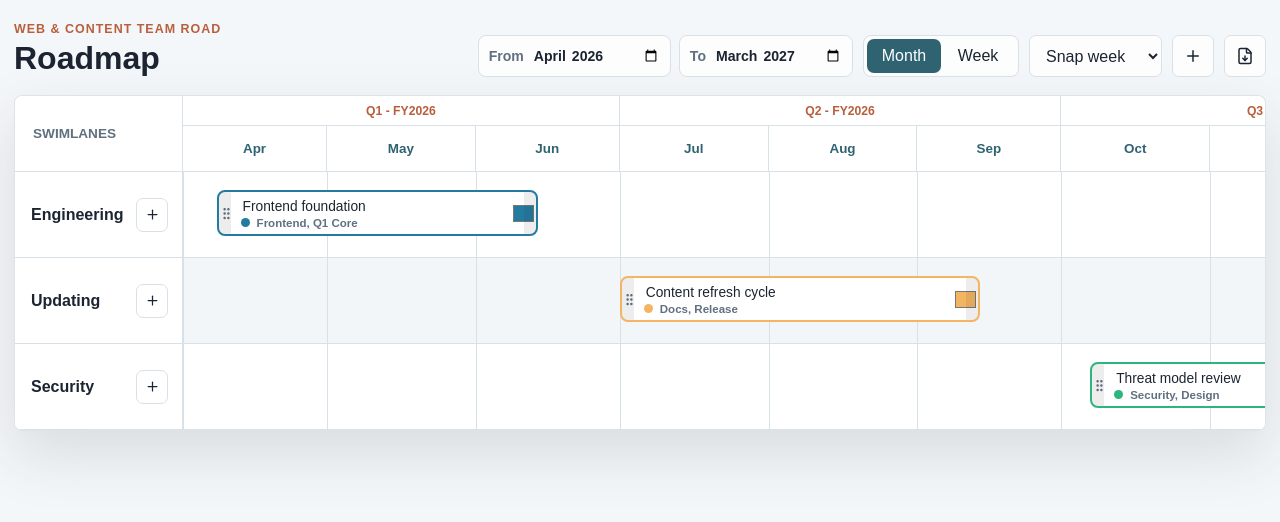
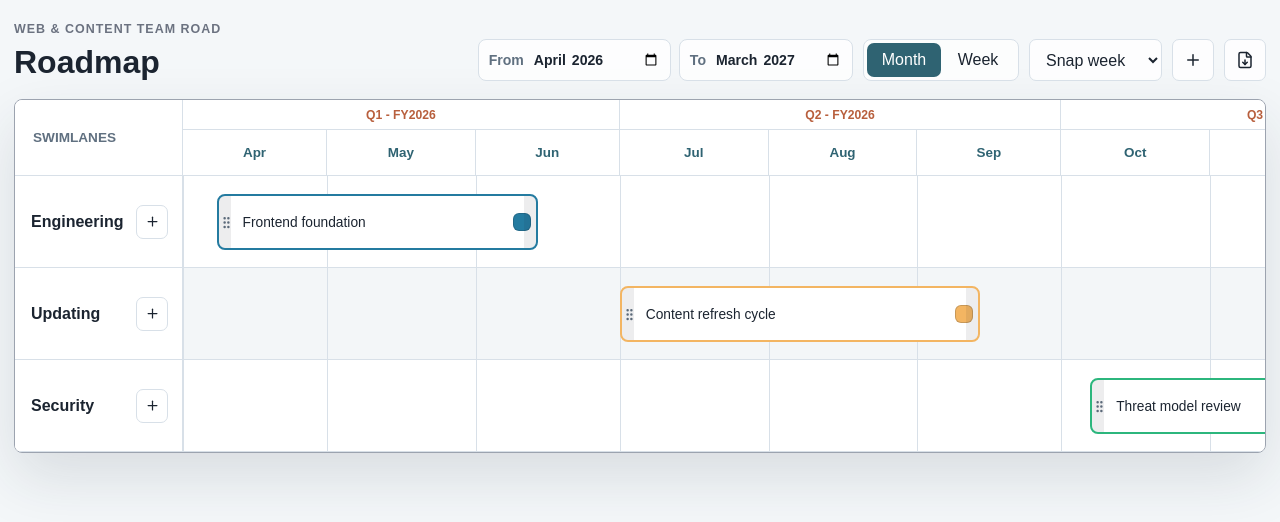
Before and after one commit to s-a-faruque/onroadmap, a React (Vite) app: page / in a window 1280 px wide. Shown: the top 522 px of the page. Built offline with nearby package versions, Linux system fonts and the light colour scheme; a web font is replaced by a local one.

Commit message:
remove sublabel of task and fix pdf

```diff
--- a/src/App.tsx
+++ b/src/App.tsx
@@ -18,7 +18,7 @@ const TIMELINE_RANGE_STORAGE_KEY = 'onroadmap.timelineRange.v1';
 
 const MIN_LANE_HEIGHT = 86;
 const LANE_LABEL_WIDTH = 168;
-const TASK_HEIGHT = 46;
+const TASK_HEIGHT = 56;
 const TASK_TOP = 18;
 const TASK_GAP = 10;
 const TASK_ROW_HEIGHT = TASK_HEIGHT + TASK_GAP;
@@ -247,7 +247,6 @@ function App() {
     ? snapMode
     : appConfig.controls.defaultSnapMode;
   const activeTheme = appConfig.themes.options.find((theme) => theme.id === appConfig.themes.defaultTheme) ?? appConfig.themes.options[0];
-  const companyName = appConfig.branding.companyName.trim();
   const timelineYear = configuredStartYear;
   const timelineRange = formatTimelineRange(timelineYear, timelineStartMonth, timelineMonthSpan);
   const dayCount = getYearDayCount(timelineYear, timelineStartMonth, timelineMonthSpan);
@@ -434,22 +433,28 @@ function App() {
         height: timelineElement.scrollHeight,
         windowWidth: timelineElement.scrollWidth,
         windowHeight: timelineElement.scrollHeight,
+        ignoreElements: (element) => element.classList.contains('task-color-picker'),
       });
       const image = canvas.toDataURL('image/png');
       const pdf = new jsPDF({ orientation: 'landscape', unit: 'pt', format: 'a4' });
       const pageWidth = pdf.internal.pageSize.getWidth();
       const pageHeight = pdf.internal.pageSize.getHeight();
       const margin = 28;
-      const titleHeight = 28;
+      const titleHeight = 42;
       const imageWidth = pageWidth - margin * 2;
       const imageHeight = Math.min(
         (canvas.height * imageWidth) / canvas.width,
         pageHeight - margin * 2 - titleHeight,
       );
 
+      pdf.setFont('helvetica', 'normal');
+      pdf.setFontSize(9);
+      pdf.setTextColor(107, 114, 128);
+      pdf.text(roadmap.subtitle, margin, margin + 11);
       pdf.setFont('helvetica', 'bold');
-      pdf.setFontSize(16);
-      pdf.text(`${companyName ? `${companyName} - ` : ''}${roadmap.title} ${timelineRange}`, margin, margin + 2);
+      pdf.setFontSize(18);
+      pdf.setTextColor(23, 33, 29);
+      pdf.text(roadmap.title, margin, margin + 32);
       pdf.addImage(image, 'PNG', margin, margin + titleHeight, imageWidth, imageHeight, undefined, 'FAST');
       const watermark = appConfig.controls.pdfWatermark;
       if (watermark.enabled) {
@@ -473,8 +478,9 @@ function App() {
         pdf.setGState(pdf.GState({ opacity: 1 }));
       }
       pdf.setTextColor(23, 33, 29);
-      pdf.setDrawColor(23, 33, 29);
+      pdf.setDrawColor(156, 163, 175);
       pdf.setLineWidth(1);
+      pdf.rect(margin, margin + titleHeight, imageWidth, imageHeight);
       pdf.rect(14, 14, pageWidth - 28, pageHeight - 28);
       pdf.save(`onroadmap-${timelineYear}.pdf`);
     } catch (error) {
@@ -526,7 +532,6 @@ function App() {
       <section className="topbar" aria-label="Roadmap controls">
         <div>
           <p className="eyebrow">
-            {companyName ? `${companyName} :: ` : ''}
             <input
               className="roadmap-subtitle"
               value={roadmap.subtitle}
@@ -541,7 +546,6 @@ function App() {
               onChange={(event) => setRoadmap((currentRoadmap) => ({ ...currentRoadmap, title: event.target.value }))}
               aria-label="Roadmap title"
             />
-            {companyName && <span className="company-name">{companyName}</span>}
           </h1>
         </div>
 
@@ -704,23 +708,9 @@ function App() {
                                 onChange={(event) => updateTask(task.id, { title: event.target.value })}
                                 aria-label="Task title"
                               />
-                              <div className="task-meta">
-                                <span className="color-dot" style={{ background: task.color }} />
-                                <input
-                                  value={task.tags.join(', ')}
-                                  onPointerDown={(event) => event.stopPropagation()}
-                                  onChange={(event) =>
-                                    updateTask(task.id, {
-                                      tags: event.target.value
-                                        .split(',')
-                                        .map((tag) => tag.trim())
-                                        .filter(Boolean),
-                                    })
-                                  }
-                                  aria-label="Task tags"
-                                />
                             </div>
-                            </div>
+                            <span className="task-color-picker">
+                              <span className="task-color-swatch" style={{ background: task.color }} />
                               <input
                                 className="task-color"
                                 type="color"
@@ -729,6 +719,7 @@ function App() {
                                 onChange={(event) => updateTask(task.id, { color: event.target.value })}
                                 aria-label="Task color"
                               />
+                            </span>
                             <button
                               type="button"
                               className="resize-handle right"
--- a/src/appConfig.ts
+++ b/src/appConfig.ts
@@ -25,9 +25,6 @@ export interface ThemeOption {
 }
 
 interface RoadmapAppConfig {
-  branding: {
-    companyName: string;
-  };
   timeline: {
     startYear: number;
     endYear?: number;
@@ -58,9 +55,6 @@ interface RoadmapAppConfig {
 }
 
 export const appConfig: RoadmapAppConfig = {
-  branding: {
-    companyName: '',
-  },
   timeline: {
     startYear: 2026,
     endYear: 2026,
@@ -102,7 +96,7 @@ export const appConfig: RoadmapAppConfig = {
     enableJsonImport: false,
     enablePdfDownload: true,
     pdfWatermark: {
-      enabled: true,
+      enabled: false,
       text: 'On Roadmap',
       opacity: 0.08,
       fontSize: 42,
--- a/src/styles.css
+++ b/src/styles.css
@@ -57,8 +57,8 @@ button {
 }
 
 .eyebrow {
-  margin: 0 0 4px;
-  color: var(--accent);
+  margin: 0 0 8px;
+  color: #6b7280;
   font-size: 0.78rem;
   font-weight: 800;
   letter-spacing: 0.08em;
@@ -93,14 +93,6 @@ h1 {
   color: inherit;
   font: inherit;
   font-weight: inherit;
-}
-
-.company-name {
-  margin-left: 0.45em;
-  color: var(--muted);
-  font-size: 0.38em;
-  font-weight: 500;
-  vertical-align: middle;
 }
 
 .controls {
@@ -207,7 +199,7 @@ select {
 
 .timeline-card {
   overflow: hidden;
-  border: 1px solid rgba(var(--ink-rgb), 0.13);
+  border: 1px solid #9ca3af;
   border-radius: 8px;
   background: rgba(var(--paper-rgb), 0.88);
   box-shadow: var(--shadow);
@@ -366,7 +358,7 @@ select {
   display: flex;
   align-items: center;
   gap: 7px;
-  height: 46px;
+  height: 56px;
   min-width: 42px;
   overflow: hidden;
   border: 2px solid;
@@ -407,34 +399,32 @@ select {
   font-weight: 400;
 }
 
-.task-meta {
-  display: flex;
-  align-items: center;
-  gap: 5px;
-  margin-top: 1px;
+.task-color-picker {
+  position: relative;
+  width: 18px;
+  height: 18px;
+  flex: 0 0 18px;
+  margin-right: 5px;
 }
 
-.task-meta input {
-  color: var(--muted);
-  font-size: 0.72rem;
-  font-weight: 800;
-}
-
-.color-dot {
-  width: 9px;
-  height: 9px;
-  flex: 0 0 9px;
-  border-radius: 50%;
+.task-color-swatch {
+  display: block;
+  width: 100%;
+  height: 100%;
+  padding: 0;
+  border: 1px solid rgba(var(--ink-rgb), 0.2);
+  border-radius: 6px;
 }
 
 .task-color {
-  width: 25px;
-  height: 25px;
-  flex: 0 0 25px;
+  position: absolute;
+  inset: 0;
+  width: 100%;
+  height: 100%;
   padding: 0;
   border: 0;
-  border-radius: 6px;
-  background: transparent;
+  opacity: 0;
+  cursor: pointer;
 }
 
 .resize-handle {
```
Lines whose indentation alone changed are shown as unchanged.
